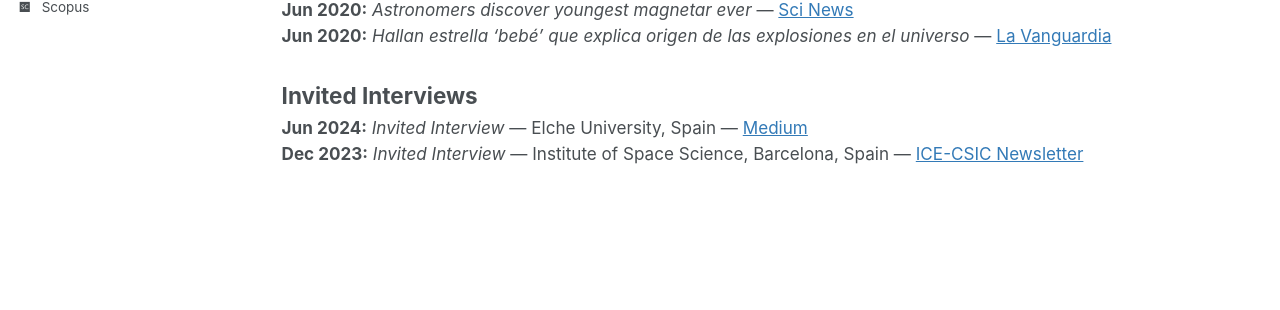
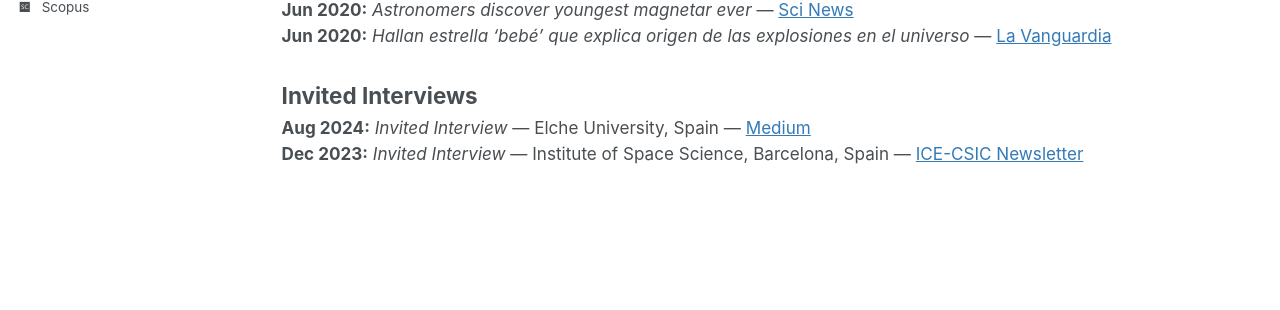
Before and after one commit to ClaraDehman/ClaraDehman.github.io, a Jekyll site: the page built from _pages/media.html, in a window 1280 px wide and 1278 px high. Shown: the part 700-1010 px from the top of the window. Built offline with Jekyll 4.4.1, drawn with Linux system fonts in a browser that asks for light colours; some web fonts are replaced.

Commit message:
Update media.html

```diff
--- a/_pages/media.html
+++ b/_pages/media.html
@@ -37,6 +37,6 @@ author_profile: true
 
 <h2 class="archive__item-title" style="margin-top:1.5em;">Invited Interviews</h2>
 <p class="archive__item-excerpt" style="font-size: 0.95em;">
-  <strong>Jun 2024:</strong> <em>Invited Interview</em> — Elche University, Spain — <a href="https://medium.com/@hugo.rubio/este-descubrimiento-es-la-continuación-de-las-leyes-fundamentales-del-universo-8686409703d4" style="color:#337ab7;">Medium</a><br>
+  <strong>Aug 2024:</strong> <em>Invited Interview</em> — Elche University, Spain — <a href="https://medium.com/@hugo.rubio/este-descubrimiento-es-la-continuación-de-las-leyes-fundamentales-del-universo-8686409703d4" style="color:#337ab7;">Medium</a><br>
   <strong>Dec 2023:</strong> <em>Invited Interview</em> — Institute of Space Science, Barcelona, Spain — <a href="https://mailchi.mp/747e3454fceb/ice-csic-newsletter-december2023" style="color:#337ab7;">ICE-CSIC Newsletter</a>
 </p>
```
